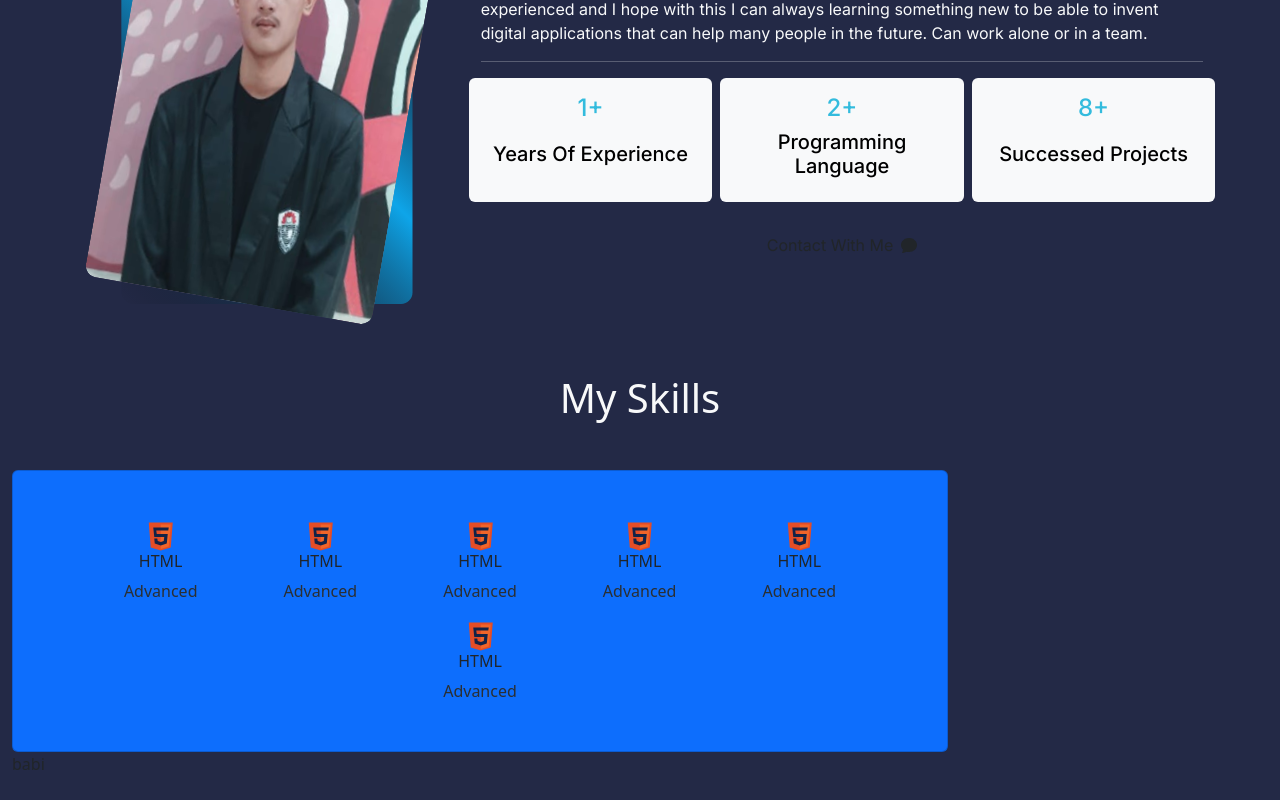
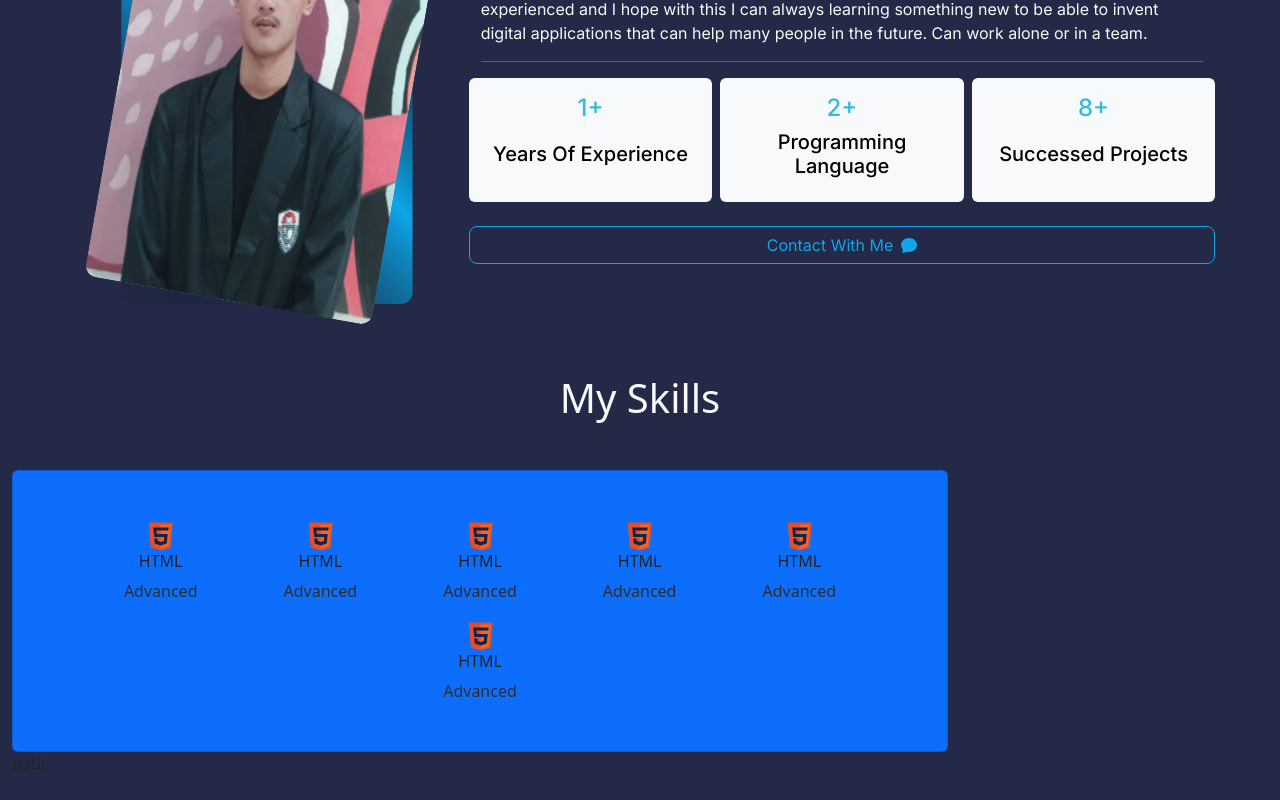
Before and after one commit to Orizaaaaa/MY-portofolio, a React (Vite) app: page / in a window 1280 px wide. Shown: the part 1030-1830 px from the top of the page. Built offline with nearby package versions, Linux system fonts and the light colour scheme; a web font is replaced by a local one.

Commit message:
upgrade about me button

```diff
--- a/src/pages/AboutMe/aboutme.css
+++ b/src/pages/AboutMe/aboutme.css
@@ -15,7 +15,7 @@
     color: #33BBDD;
 }
 
-#aboutMe .row .col button {
+#aboutMe .row .col-lg-7 .AboutMySelf button {
     border: 1px solid #0EA5E9;
     color: #0EA5E9;
 }
```
